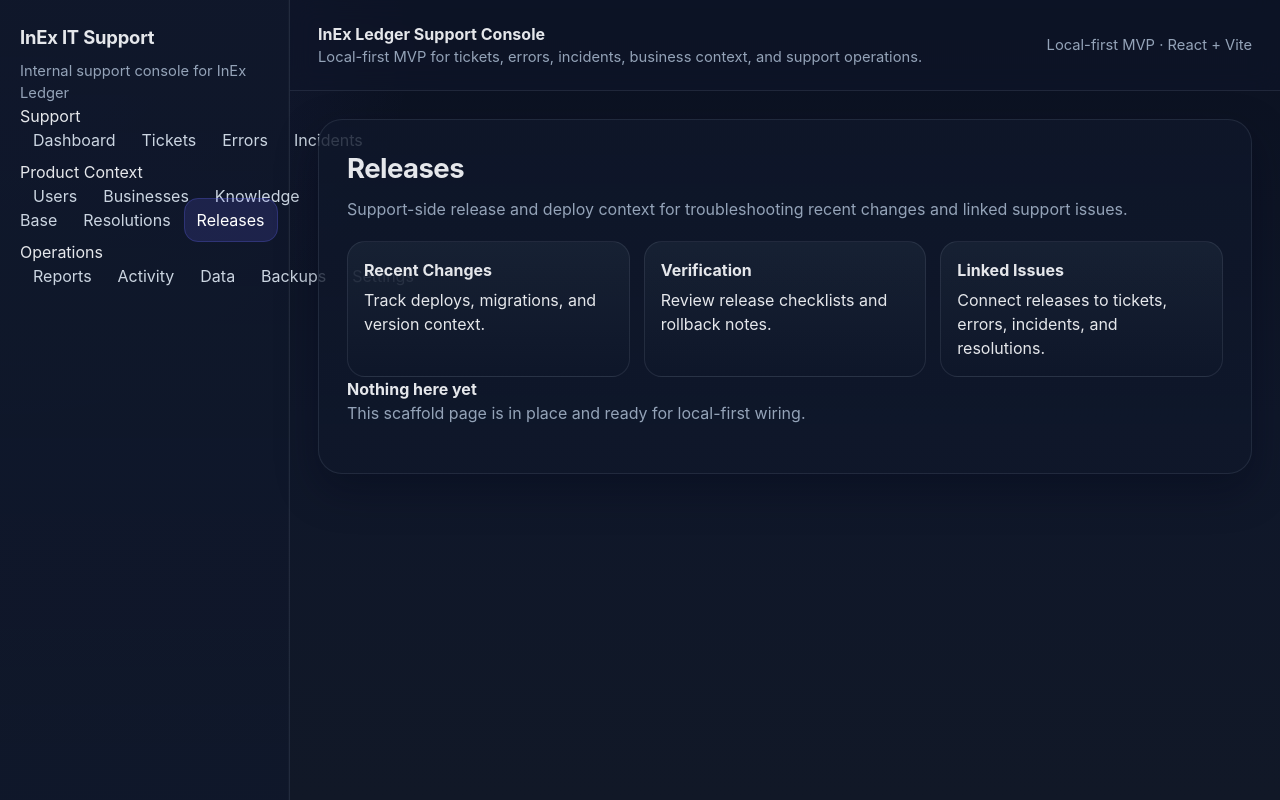
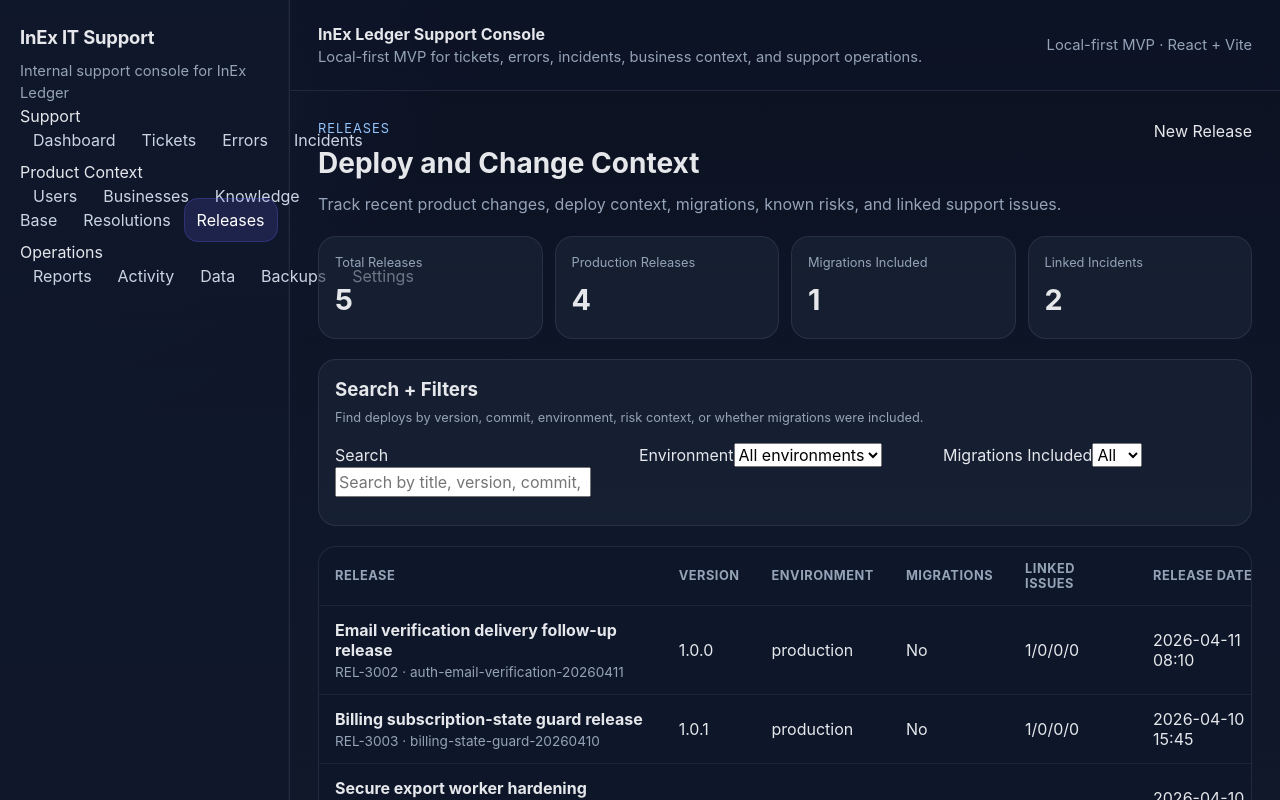
Before and after one commit to Emanuel628/InEx-IT-Support, a React (Vite) app: page /releases in a window 1280 px wide. Shown: the top 800 px of the page. Built offline with nearby package versions, Linux system fonts and the light colour scheme.

Commit message:
Build releases list workflow page

```diff
--- a/src/pages/releases/ReleasesPage.tsx
+++ b/src/pages/releases/ReleasesPage.tsx
@@ -1,15 +1,112 @@
-import { PlaceholderPage } from '@/components/shared/PlaceholderPage';
+import { useMemo, useState } from 'react';
+import { Link } from 'react-router-dom';
+import { getReleases } from '@/features/releases/lib/releaseStore';
+import '@/features/tickets/styles/tickets.css';
 
 export function ReleasesPage() {
+  const releases = getReleases();
+  const [search, setSearch] = useState('');
+  const [environment, setEnvironment] = useState('all');
+  const [hasMigrations, setHasMigrations] = useState('all');
+
+  const filtered = useMemo(() => {
+    return releases.filter((record) => {
+      const haystack = [record.id, record.title, record.version, record.commitSha, record.summary, record.tags.join(' ')].join(' ').toLowerCase();
+      const matchesSearch = !search.trim() || haystack.includes(search.trim().toLowerCase());
+      const matchesEnvironment = environment === 'all' || record.environment === environment;
+      const matchesMigrations = hasMigrations === 'all' || (hasMigrations === 'yes' ? record.migrationsIncluded : !record.migrationsIncluded);
+      return matchesSearch && matchesEnvironment && matchesMigrations;
+    });
+  }, [environment, hasMigrations, releases, search]);
+
+  const productionCount = releases.filter((record) => record.environment === 'production').length;
+  const migrationCount = releases.filter((record) => record.migrationsIncluded).length;
+  const linkedIncidentCount = releases.filter((record) => record.relatedIncidentIds.length).length;
+
   return (
-    <PlaceholderPage
-      title="Releases"
-      description="Support-side release and deploy context for troubleshooting recent changes and linked support issues."
-      cards={[
-        { title: 'Recent Changes', body: 'Track deploys, migrations, and version context.' },
-        { title: 'Verification', body: 'Review release checklists and rollback notes.' },
-        { title: 'Linked Issues', body: 'Connect releases to tickets, errors, incidents, and resolutions.' },
-      ]}
-    />
+    <section className="ticket-workspace-page">
+      <div className="ticket-page-header">
+        <div>
+          <span className="ticket-page-eyebrow">Releases</span>
+          <h2>Deploy and Change Context</h2>
+          <p>Track recent product changes, deploy context, migrations, known risks, and linked support issues.</p>
+        </div>
+        <Link to="/releases/new" className="ticket-primary-action">New Release</Link>
+      </div>
+
+      <div className="ticket-stats-grid">
+        <article className="ticket-stat-card"><span>Total Releases</span><strong>{releases.length}</strong></article>
+        <article className="ticket-stat-card"><span>Production Releases</span><strong>{productionCount}</strong></article>
+        <article className="ticket-stat-card"><span>Migrations Included</span><strong>{migrationCount}</strong></article>
+        <article className="ticket-stat-card"><span>Linked Incidents</span><strong>{linkedIncidentCount}</strong></article>
+      </div>
+
+      <section className="ticket-detail-panel">
+        <div className="ticket-section-header">
+          <h3>Search + Filters</h3>
+          <span>Find deploys by version, commit, environment, risk context, or whether migrations were included.</span>
+        </div>
+        <div className="ticket-form-grid">
+          <label>
+            Search
+            <input value={search} onChange={(event) => setSearch(event.target.value)} placeholder="Search by title, version, commit, summary, or tags" />
+          </label>
+          <label>
+            Environment
+            <select value={environment} onChange={(event) => setEnvironment(event.target.value)}>
+              <option value="all">All environments</option>
+              {Array.from(new Set(releases.map((record) => record.environment))).map((value) => <option key={value} value={value}>{value}</option>)}
+            </select>
+          </label>
+          <label>
+            Migrations Included
+            <select value={hasMigrations} onChange={(event) => setHasMigrations(event.target.value)}>
+              <option value="all">All</option>
+              <option value="yes">Yes</option>
+              <option value="no">No</option>
+            </select>
+          </label>
+        </div>
+      </section>
+
+      {filtered.length ? (
+        <div className="ticket-table-wrap">
+          <table className="ticket-table">
+            <thead>
+              <tr>
+                <th>Release</th>
+                <th>Version</th>
+                <th>Environment</th>
+                <th>Migrations</th>
+                <th>Linked Issues</th>
+                <th>Release Date</th>
+              </tr>
+            </thead>
+            <tbody>
+              {filtered.map((record) => (
+                <tr key={record.id}>
+                  <td>
+                    <Link to={`/releases/${record.id}`} className="ticket-title-cell">
+                      <strong>{record.title}</strong>
+                      <span>{record.id} · {record.commitSha}</span>
+                    </Link>
+                  </td>
+                  <td>{record.version}</td>
+                  <td>{record.environment}</td>
+                  <td>{record.migrationsIncluded ? 'Yes' : 'No'}</td>
+                  <td>{record.relatedTicketIds.length}/{record.relatedErrorIds.length}/{record.relatedIncidentIds.length}/{record.relatedResolutionIds.length}</td>
+                  <td>{record.releaseDate}</td>
+                </tr>
+              ))}
+            </tbody>
+          </table>
+        </div>
+      ) : (
+        <section className="ticket-empty-state">
+          <span>No matching releases</span>
+          <p>Try a broader search or reset the current filters.</p>
+        </section>
+      )}
+    </section>
   );
 }
```
